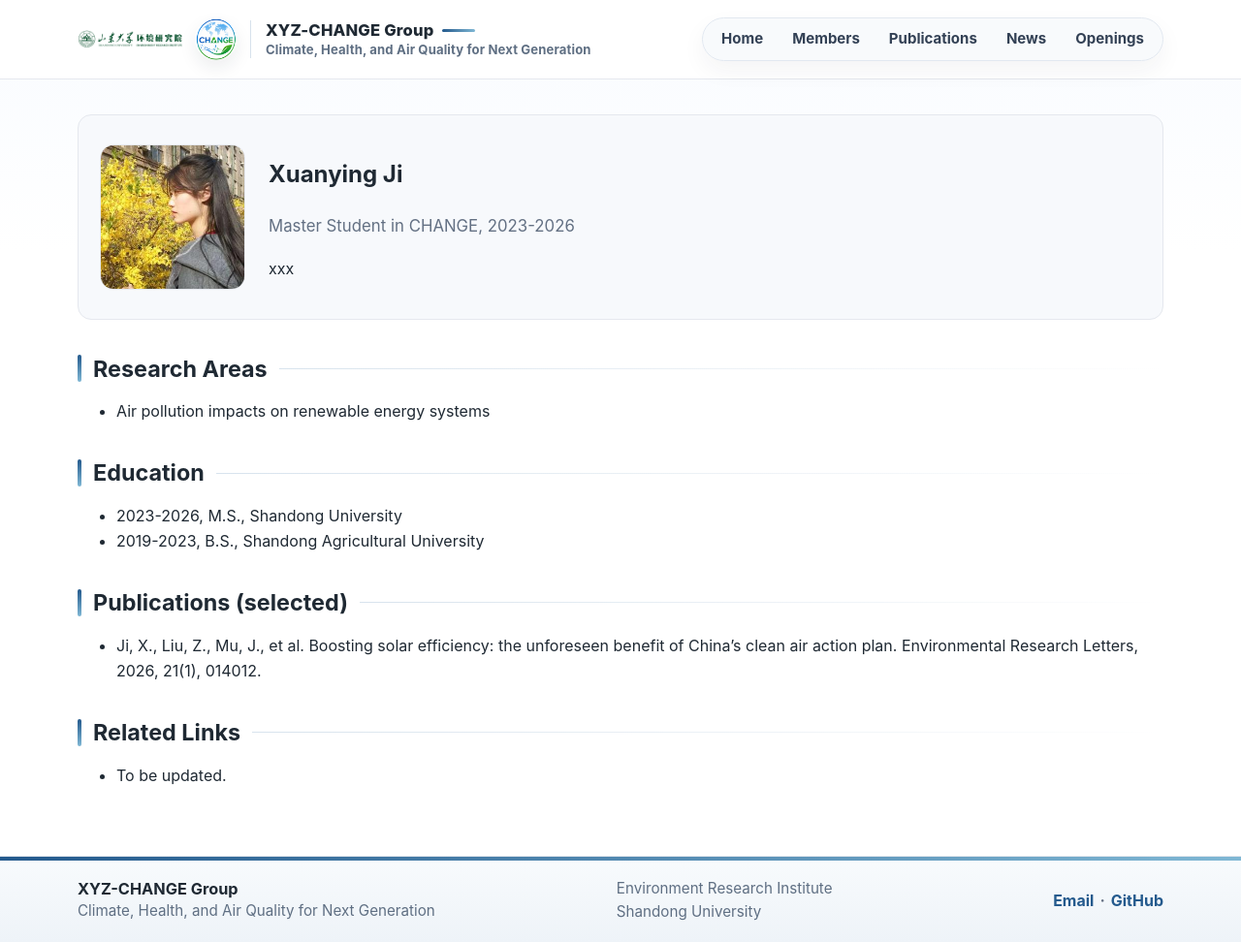
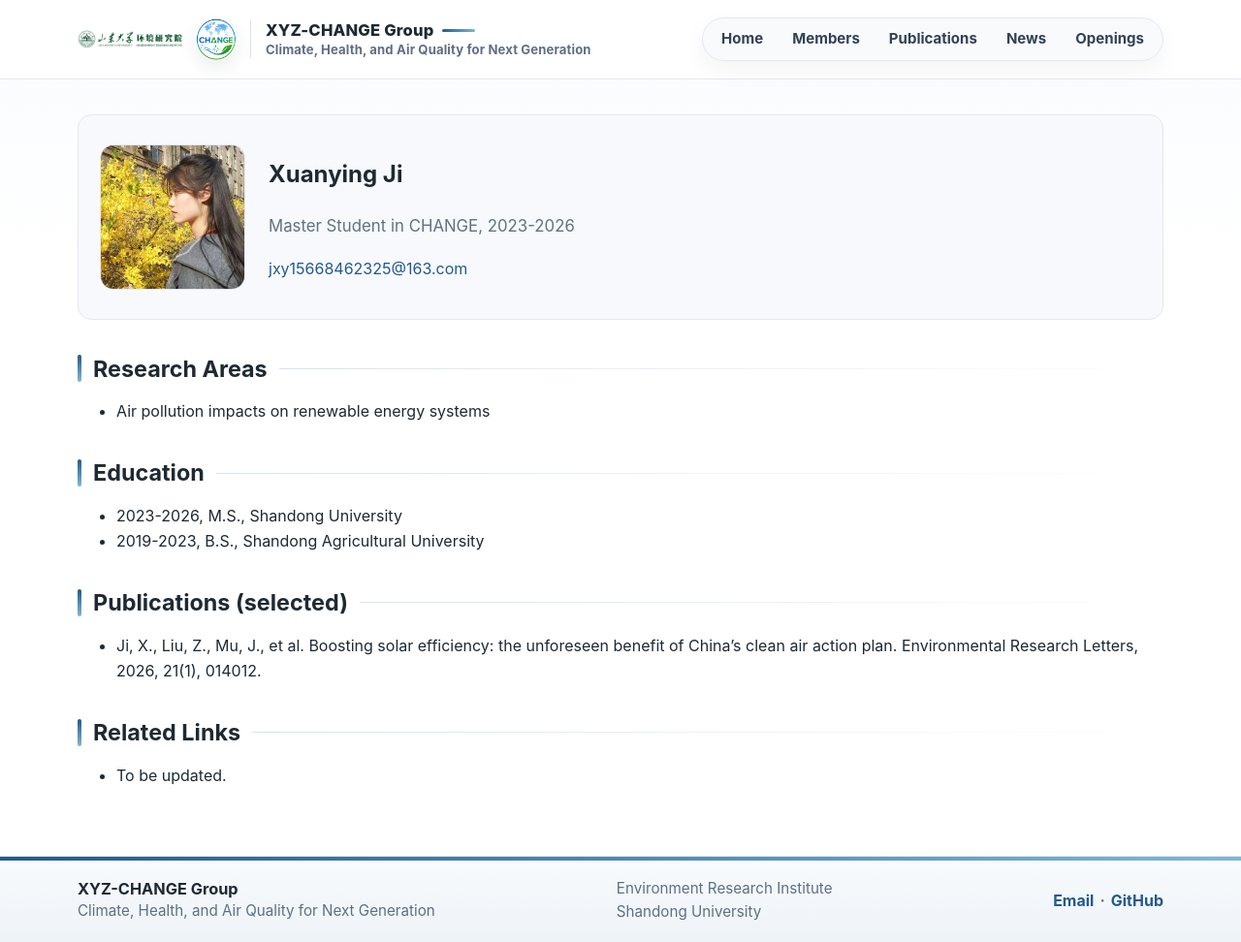
Before and after one commit to MuJSh/xyz_CHANGE, a Jekyll site: the page built from _pages/xuanying-ji.md, in a window 1280 px wide and 972 px high. Shown: the whole window at 97% size. Built offline with Jekyll 4.4.1, drawn with Linux system fonts in a browser that asks for light colours.

Commit message:
Update Xuanying Ji email

```diff
--- a/_pages/xuanying-ji.md
+++ b/_pages/xuanying-ji.md
@@ -9,7 +9,7 @@ permalink: /members/xuanying-ji/
   <div>
     <h1>Xuanying Ji</h1>
     <p class="profile-title">Master Student in CHANGE, 2023-2026</p>
-    <p>xxx</p>
+    <p><a href="mailto:jxy15668462325@163.com">jxy15668462325@163.com</a></p>
   </div>
 </div>
 
```
